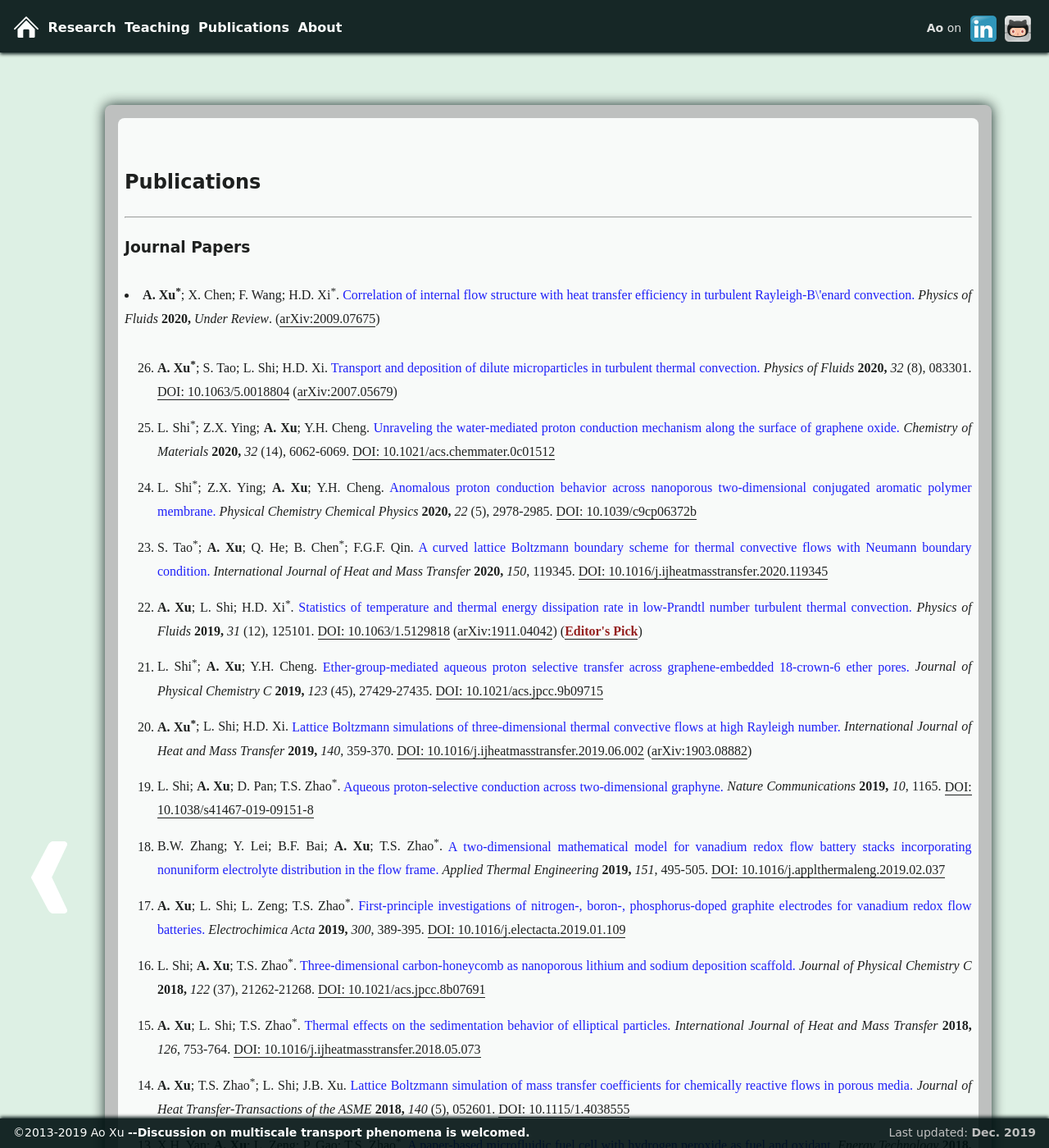
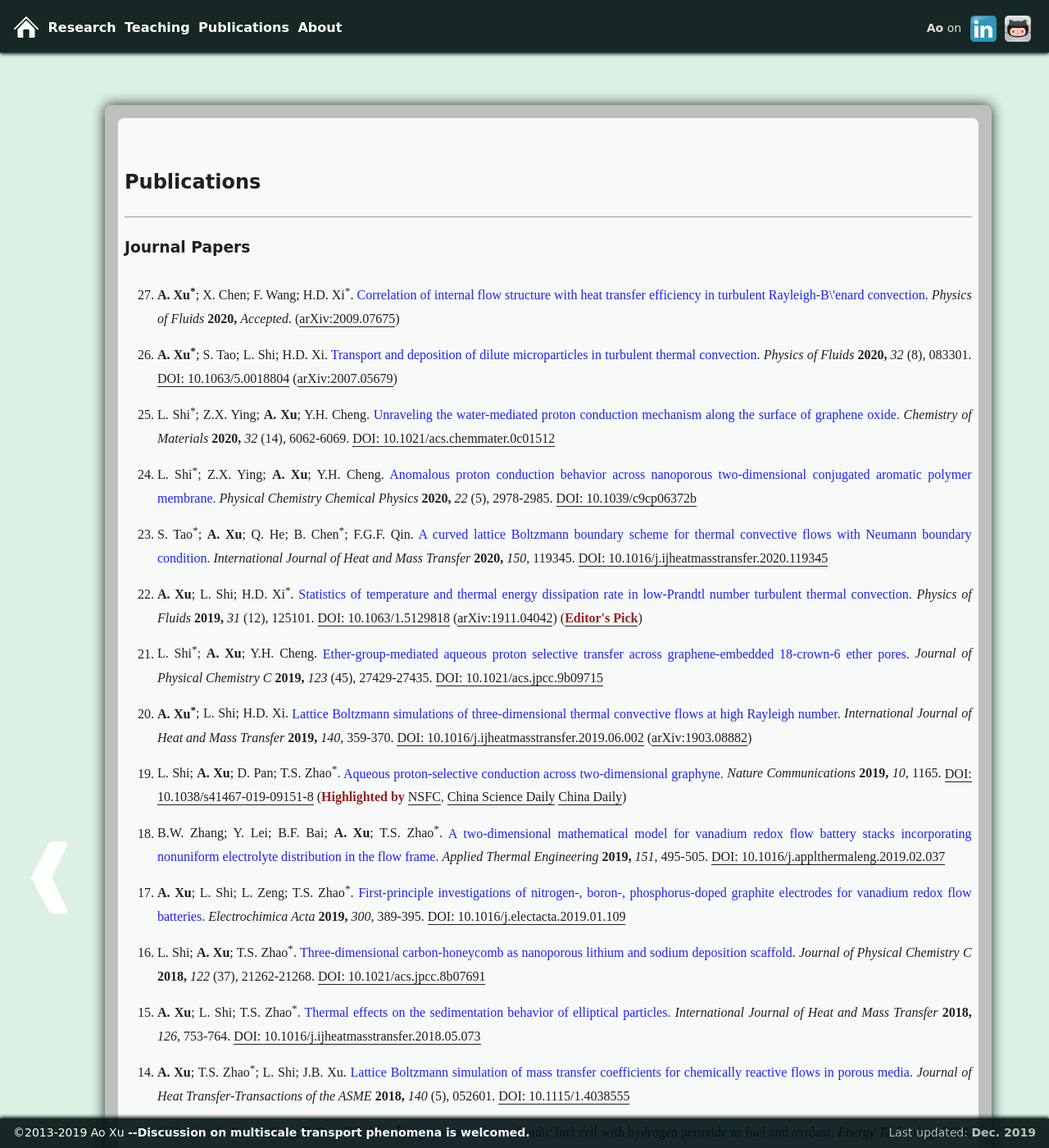
Before and after one commit to xuaoxiqi/xuaoxiqi.github.io, a Jekyll site: the page built from publications.html, in a window 1280 px wide and 1400 px high. Shown: the whole window at 82% size. Built offline with Jekyll 4.4.1, drawn with Linux system fonts in a browser that asks for light colours; some web fonts are replaced; some of the changed text lies outside the part shown.

Commit message:
update publication -27

```diff
--- a/about.html
+++ b/about.html
@@ -19,8 +19,8 @@ title: About
 He received his bachelor's degree in theoretical and applied mechanics from the University of Science and Technology of China (USTC) in 2013,
 and the Ph.D. degree in mechanical engineering from the Hong Kong University of Science and Technology (HKUST) in 2017.
 Dr. Xu's research is focused on heat transfer in complex fluids.
-He has published 26 papers in various prestigious journals, among which 11 papers as the first author or corresponding author.
-These papers have collectively received more than 650 citations and earned Dr. Xu an h-index of 15 (Google Scholar).
+He has published 27 papers in various prestigious journals, among which 12 papers as the first author or corresponding author.
+These papers have collectively received more than 670 citations and earned Dr. Xu an h-index of 15 (Google Scholar).
 He is the principal investigator of the NSFC Young Scientists Fund, National Key Laboratory Fund, and co-investigator of the RGC General Research Fund.
 In the international community, Dr. Xu serves as managing editor of <i>International Journal of Heat and Mass Transfer</i> (Elsevier), and he served as managing editor of <i>Applied Thermal Engineering</i> (Elsevier).
 </p>
@@ -31,7 +31,7 @@ In the international community, Dr. Xu serves as managing editor of <i>Internati
 2017年于香港科技大学机械及航空航天工程学系获博士学位，
 2017年10月至2018年10月于香港科技大学任职Research Associate，
 2018年10月入职西北工业大学航空学院流体力学系。
-徐博士致力于复杂流动与传热的格子玻尔兹曼模拟，在国际权威学术期刊发表SCI论文26篇（其中第一作者或通讯作者论文11篇），SCI引用560余次（其中他引520余次），h-因子为15；
+徐博士致力于复杂流动与传热的格子玻尔兹曼模拟，在国际权威学术期刊发表SCI论文27篇（其中第一作者或通讯作者论文12篇），SCI引用580余次（其中他引540余次），h-因子为15；
 主持国家自然科学基金（青年科学基金项目）1项、装备预研重点实验室基金（一般项目）1项，共同主持香港研究资助局优配研究金（GRF项目）1项。
 在国际学术界，徐博士担任《International Journal of Heat and Mass Transfer》常务编辑（中科院1区Top期刊），曾任《Applied Thermal Engineering》常务编辑（中科院2区Top期刊）。
 </p>
--- a/publications.html
+++ b/publications.html
@@ -17,15 +17,14 @@ title: Publications
 
     <h3>Journal Papers</h3>
 
+    <ol reversed="reversed">
 
          <!--027-->
         <li class="liPublications"><b>A. Xu<sup>*</sup></b>; X. Chen; F. Wang; H.D. Xi<sup>*</sup>.
         <a class="publications" href="./publications/027_POF2020_arXiv.pdf">Correlation of internal flow structure with heat transfer efficiency in turbulent Rayleigh-B\'enard convection.</a>
-        <i>Physics of Fluids</i> <b>2020,</b> <i>Under Review</i>.
+        <i>Physics of Fluids</i> <b>2020,</b> <i>Accepted</i>.
         (<a href="https://arxiv.org/abs/2009.07675" target="_blank">arXiv:2009.07675</a>)
         </li>
-
-    <ol reversed="reversed">
 
         <!--026-->
         <li class="liPublications"><b>A. Xu<sup>*</sup></b>; S. Tao; L. Shi; H.D. Xi.
@@ -85,6 +84,9 @@ title: Publications
         <a class="publications" href="./publications/019_NC2019.pdf">Aqueous proton-selective conduction across two-dimensional graphyne.</a>
         <i>Nature Communications</i> <b>2019,</b> <i>10</i>, 1165.
         <a href="https://doi.org/10.1038/s41467-019-09151-8" target="_blank">DOI: 10.1038/s41467-019-09151-8</a>
+        (<font color="darkred"><b>Highlighted by  <a href="http://www.nsfc.gov.cn/csc/20340/20289/36370/index.html?from=groupmessage&isappinstalled=0" target="_blank">NSFC</a></b>,
+        <b><a href="http://news.sciencenet.cn/dz/dznews_photo.aspx?t=&id=32088">China Science Daily</a></b>
+        <b><a href="http://tech.chinadaily.com.cn/a/201903/19/WS5c9046d5a31010568bdd044f.html">China Daily</a></b></font>)
         </li>
 
         <!--018-->
@@ -192,7 +194,7 @@ title: Publications
         <a class="publications" href="./publications/004_SB2016.pdf">Ab initio prediction of borophene as an extraordinary anode material exhibiting ultrafast directional sodium diffusion for sodium-based batteries.</a>
         <i>Science Bulletin</i> <b>2016,</b> <i>61</i> (14), 1138-1144.
         (<a href="./images/Sci_Bull-EN-COVER.jpg"><font color="darkred"><b>Cover Page</b></font></a>,
-        <a href="https://www.eurekalert.org/pub_releases/2016-06/scp-bap062316.php" target="_blank"><font color="darkred"><b>Highlighted by  EurekAlert!</b></font></a>, <font color="darkred"><b>Best Cover Award</b></font>, <font color="darkred"><b>Best Paper Award</b></font>)
+        <font color="darkred"><b>Highlighted by  <a href="https://www.eurekalert.org/pub_releases/2016-06/scp-bap062316.php" target="_blank">EurekAlert!</a></b></font>, <font color="darkred"><b>Best Cover Award</b></font>, <font color="darkred"><b>Best Paper Award</b></font>)
         <a href="http://dx.doi.org/10.1007/s11434-016-1118-7" target="_blank">DOI: 10.1007/s11434-016-1118-7</a>
         </li>
 
```
